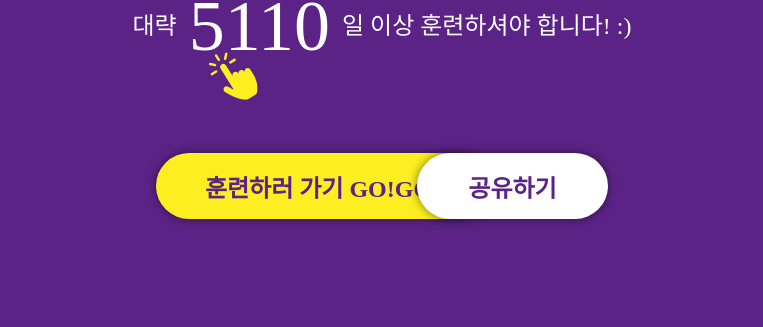
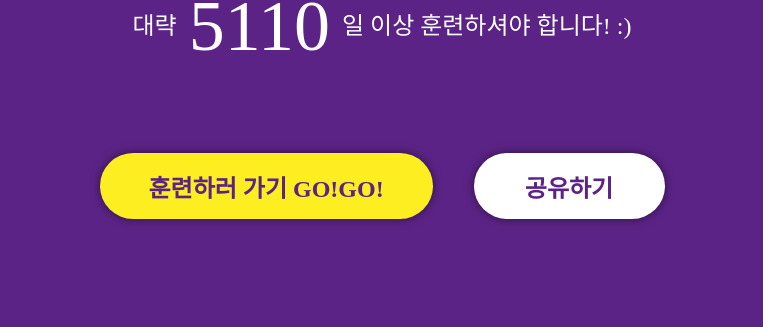
Before and after one commit to marrron/10000hours, a plain HTML site: page index.html in a window 1280 px wide. Shown: the part 1337-1664 px from the top of the page, without its empty margins (258-1021 px from the left). Drawn offline with Linux system fonts and the light colour scheme; a web font is replaced by a local one.

Commit message:
Update 10000hours.css

```diff
--- a/css/10000hours.css
+++ b/css/10000hours.css
@@ -134,9 +134,13 @@ input {
    position: relative;
 }
 .click {
+   /* position: absolute;
+   right: 400px;
+   bottom: -330px; */
+   float: right;
    position: absolute;
-   right: 400px;
-   bottom: -330px;
+   right: -80px;
+   top: 15px;
 }
 .txt-wannabe {
    font-size: 24px;
@@ -185,9 +189,10 @@ input {
    box-shadow: 0px 0px 10px rgba(0, 0, 0, 0.5);
 }
 .btn-set {
+   width: 565px;
    display: flex;
-   justify-content: space-around;
-   margin-bottom: 130px;
+   margin: 0 auto 130px;
+   justify-content: space-between;
 }
 .logo {
    display: flex;
```
